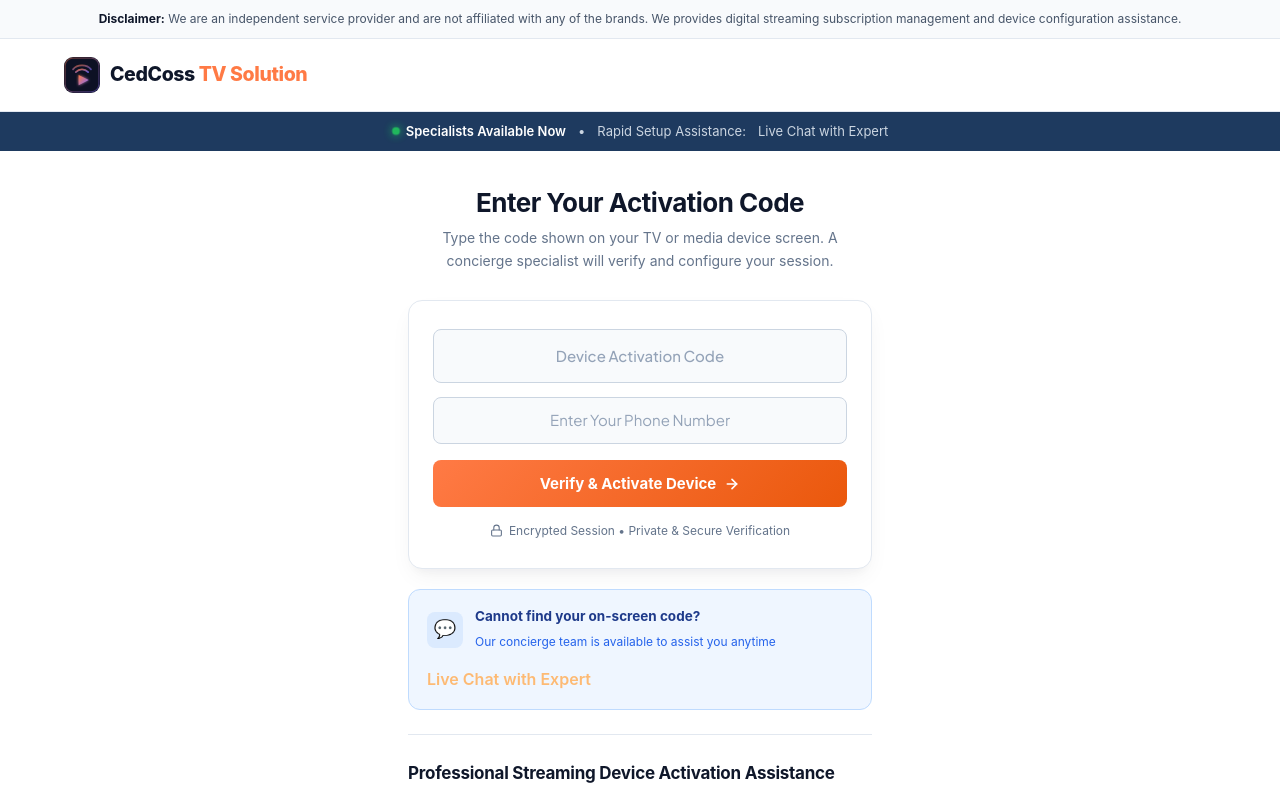
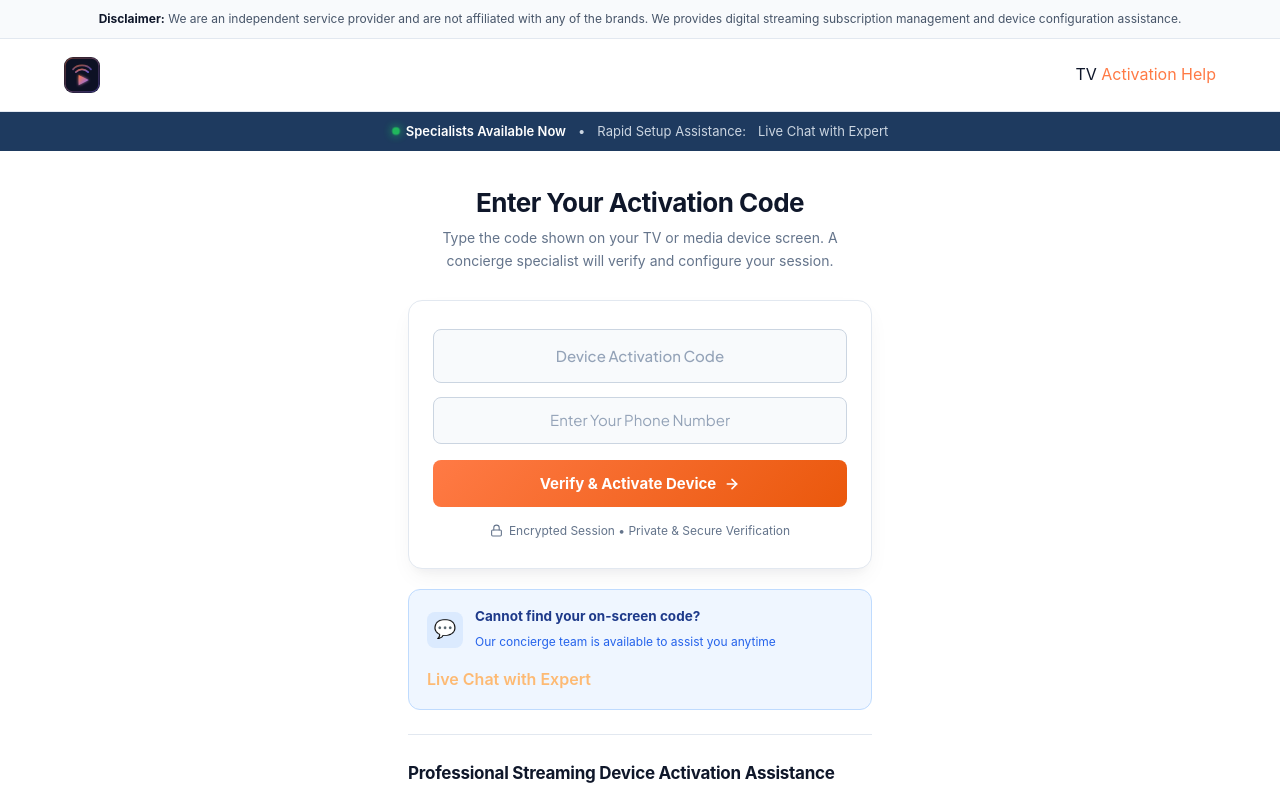
Before and after one commit to sofiacarson2232-ctrl/CedCoss-TV-Solution, a plain HTML site: page activationhelp.html in a window 1280 px wide. Shown: the top 791 px of the page. Drawn offline with Linux system fonts and the light colour scheme.

Commit message:
Update activationhelp.html

```diff
--- a/activationhelp.html
+++ b/activationhelp.html
@@ -400,9 +400,9 @@
   <!-- Header & Navigation -->
   <header class="site-header">
     <div class="container header-container">
-      <a href="index.html" class="brand-link">
+
         <img src="assets/icons/favicon.svg" alt="CedCoss TV Solution Logo" class="brand-logo">
-        <span>CedCoss <span style="color: var(--accent-orange);">TV Solution</span></span>
+        <span>TV <span style="color: var(--accent-orange);">Activation Help</span></span>
       </a>
 
          </div>
```
